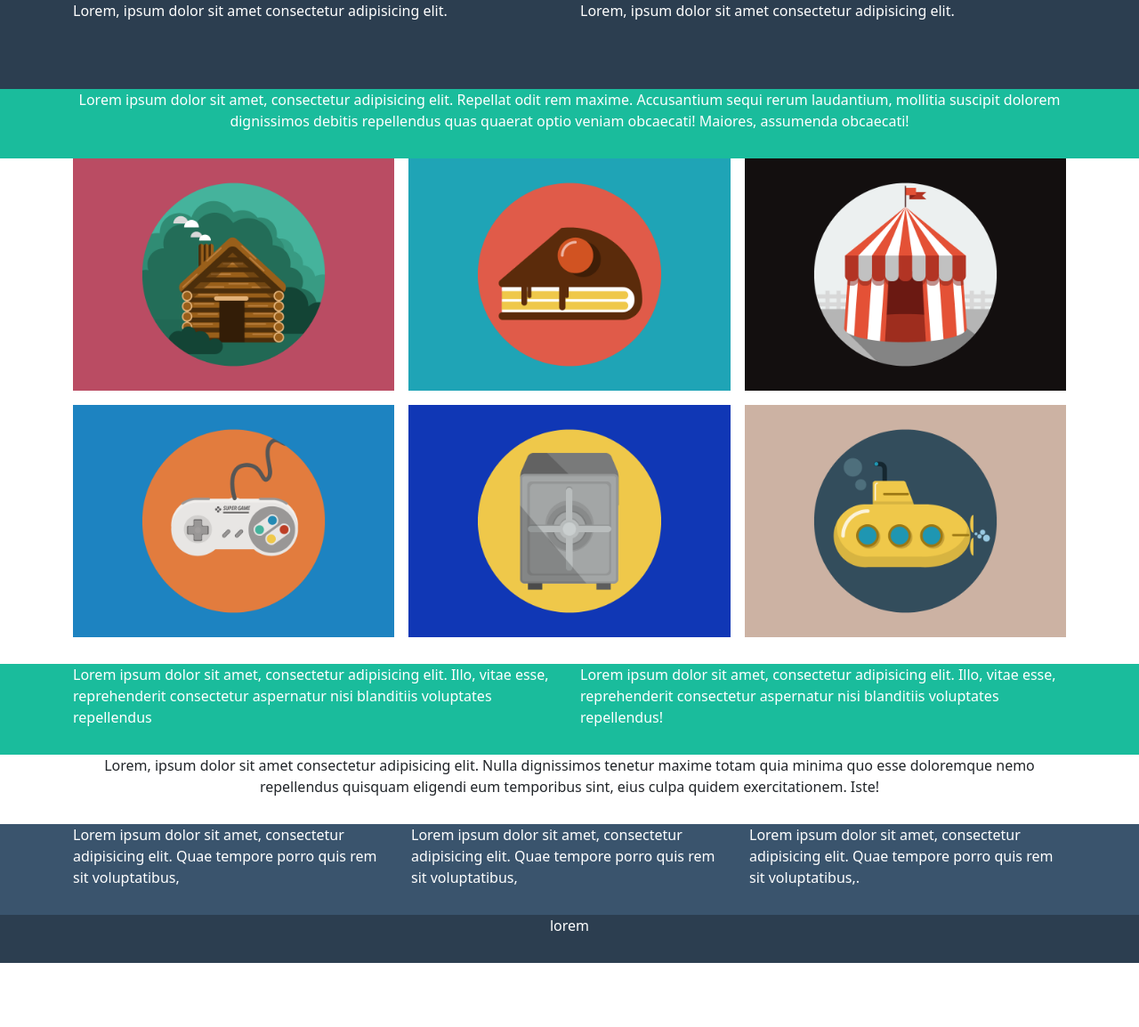
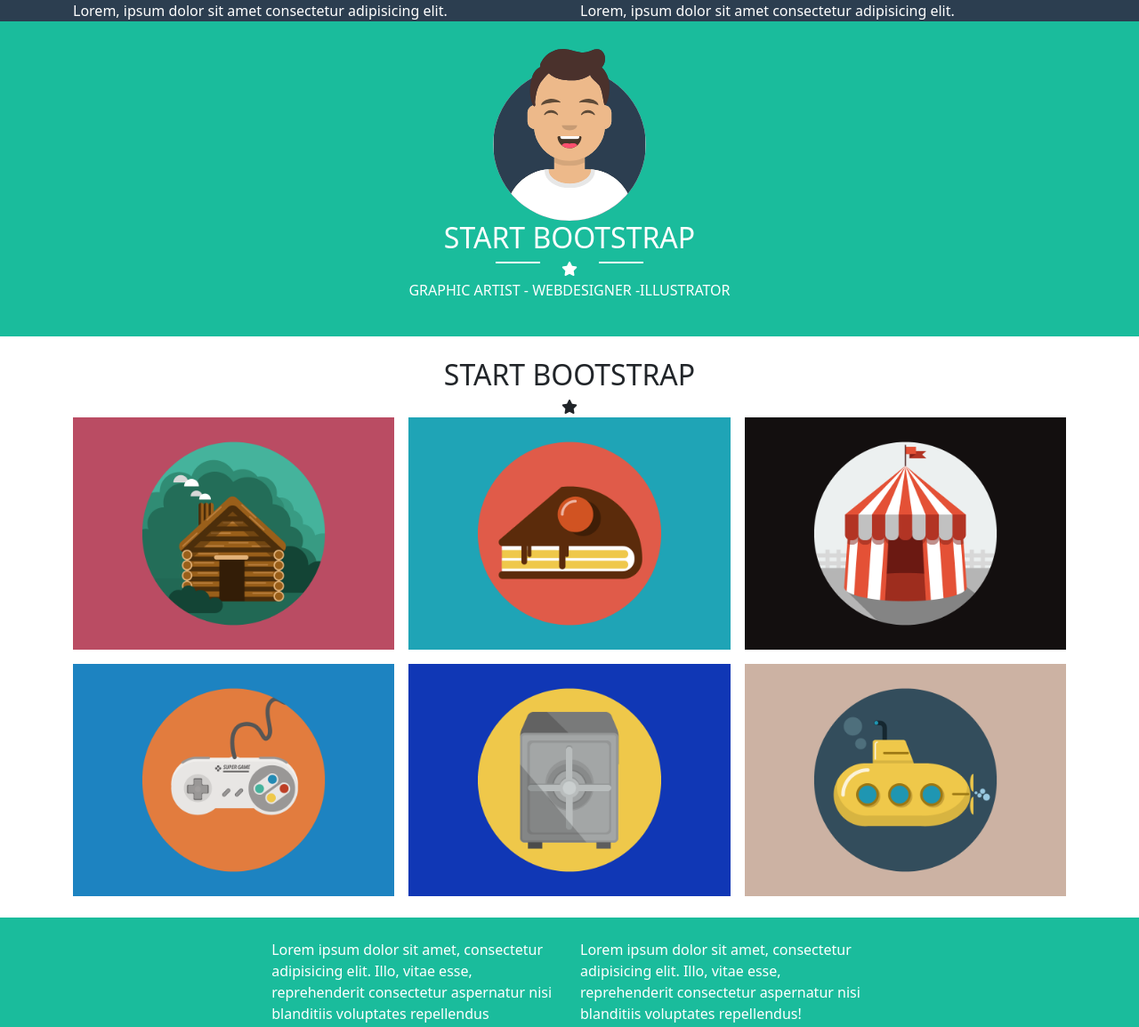
Before and after one commit to Paolacocc/html-css-bootstrap-freelancer, a plain HTML site: page index.html in a window 1280 px wide. Shown: the top 1154 px of the page at 89% size. Before the commit the page ends 1082 px from the top, so only its background shows below. Drawn offline with nearby package versions, Linux system fonts and the light colour scheme.

Commit message:
add details jumbo

```diff
--- a/css/style.css
+++ b/css/style.css
@@ -8,9 +8,23 @@ img {
     max-width: 100%;
 }
 
-
+/* COMMON */
+.ms_container {
+    width: 60%;
+    margin: 0 auto;
+}
+.ms_jumbo-star{
+    height: 20px;
+}
+.ms_star-line {
+    /* line-height: 100%; */
+    display: inline-block;
+    width: 50px;
+    height: 2px;
+    background-color: white;
+}
 .header {
-    height: 100px;
+    /* height: 100px; */
     color: white;
     /* debug */
     background-color: var(--header-color);
@@ -21,7 +35,10 @@ img {
     color: white;
 
 }
-
+.avatar-img {
+    width: 200px;
+    height: 200px;
+}
 .row {
     /* debug */
     /* border: 1px solid black; */
@@ -54,6 +71,3 @@ img {
 
 
 }
-.container {
-    padding-bottom: 30px;
-}
--- a/index.html
+++ b/index.html
@@ -34,18 +34,35 @@
     <!-- /header -->
 
     <!-- jumbotom -->
-    <section class="jumbo text-center">
-        <div class="container">
-            Lorem ipsum dolor sit amet, consectetur adipisicing elit. Repellat odit rem maxime. Accusantium sequi rerum
-            laudantium, mollitia suscipit dolorem dignissimos debitis repellendus quas quaerat optio veniam obcaecati!
-            Maiores, assumenda obcaecati!
+    <section class="jumbo text-center py-4">
+        <div class="container ">
+
+            <img src="img/avatar.svg" alt="" class="avatar-img">
+
+            <h2>START BOOTSTRAP</h2>
+            <div class="ms_jumbo-star d-flex justify-content-center ">
+                <div class="ms_star-line"></div>
+                <i class="fa-solid fa-star px-4"></i>
+                <div class="ms_star-line align-middle"></div>
+            </div>
+
+            <p>GRAPHIC ARTIST - WEBDESIGNER -ILLUSTRATOR</p>
+
         </div>
     </section>
     <!-- /jumbotom -->
 
     <!-- portfolio -->
-    <div class="portfolio text-center">
+    <div class="portfolio text-center py-4">
         <div class="container">
+
+            <h2>START BOOTSTRAP</h2>
+            <div class="ms_jumbo-star d-flex justify-content-center ">
+                <div class="ms_star-line"></div>
+                <i class="fa-solid fa-star px-4"></i>
+                <div class="ms_star-line align-middle"></div>
+            </div>
+
             <div class="row g-3">
                 <div class="col-12 col-md-6 col-lg-4">
                     <img src="img/cabin.png" alt="">
@@ -71,31 +88,37 @@
     <!-- /portfolio -->
 
     <!-- about us -->
-    <section class="aboutus">
-        <div class="container container-lg">
-            <div class="row">
-                <div class="col-12 col-md-6">Lorem ipsum dolor sit amet, consectetur adipisicing elit. Illo, vitae esse,
-                    reprehenderit consectetur aspernatur nisi blanditiis voluptates repellendus </div>
-                <div class="col-12 col-md-6 ">Lorem ipsum dolor sit amet, consectetur adipisicing elit. Illo, vitae
-                    esse, reprehenderit consectetur aspernatur nisi blanditiis voluptates repellendus!</div>
+    <section class="aboutus py-4">
+        <div class="container">
+            <div class="ms_container">
+
+                <div class="row row-cols-1 row-cols-md-2">
+                    <div class="col">Lorem ipsum dolor sit amet, consectetur adipisicing elit. Illo, vitae esse,
+                        reprehenderit consectetur aspernatur nisi blanditiis voluptates repellendus </div>
+                    <div class="col">Lorem ipsum dolor sit amet, consectetur adipisicing elit. Illo, vitae
+                        esse, reprehenderit consectetur aspernatur nisi blanditiis voluptates repellendus!</div>
+                </div>
             </div>
+
         </div>
     </section>
     <!-- /about us -->
 
     <!-- contact me -->
-    <section class="contacts text-center">
+    <section class="contacts text-center py-4">
         <div class="container">
+            <div class="ms_container">
             Lorem, ipsum dolor sit amet consectetur adipisicing elit. Nulla dignissimos tenetur maxime totam quia minima
             quo
             esse doloremque nemo repellendus quisquam eligendi eum temporibus sint, eius culpa quidem exercitationem.
             Iste!
+            </div>
         </div>
     </section>
     <!-- /contact me -->
 
     <!-- footer -->
-    <footer class="footer">
+    <footer class="footer py-4">
         <div class="container">
             <div class="row">
                 <div class="col-12 col-md-4">Lorem ipsum dolor sit amet, consectetur adipisicing elit. Quae tempore
@@ -110,7 +133,7 @@
 
         </div>
     </footer>
-    <div class="bottom-footer">
+    <div class="bottom-footer py-4">
         <div class="container">
             <div class="col-12 text-center">
                 lorem
```
